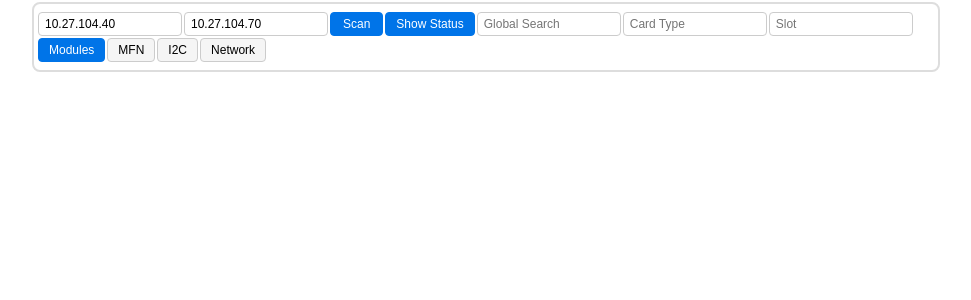
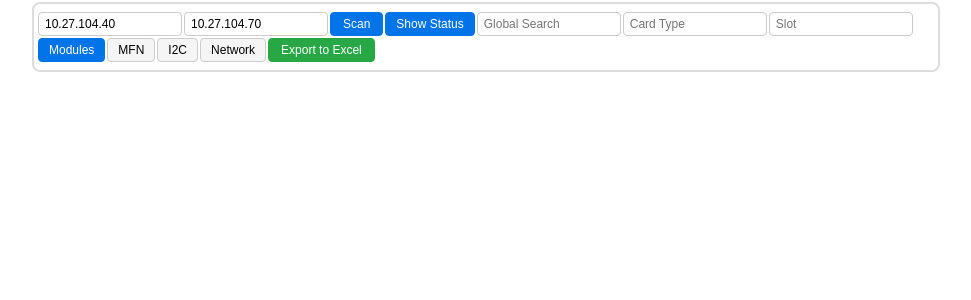
Before and after one commit to pavanpenneti/CLITesting, a React (Create React App) app: page /SNMP in a window 1280 px wide. Shown: the top 300 px of the page, without its empty margins (154-1125 px from the left). Built offline with nearby package versions, Linux system fonts and the light colour scheme.

Commit message:
added 2 fields

```diff
--- a/package.json
+++ b/package.json
@@ -16,6 +16,7 @@
     "buffer": "^6.0.3",
     "cors": "^2.8.6",
     "express": "^4.21.1",
+    "file-saver": "^2.0.5",
     "firebase": "^12.0.0",
     "ip": "^2.0.1",
     "net-snmp": "^3.15.1",
--- a/src/Screens/components/SNMPSearchTool.jsx
+++ b/src/Screens/components/SNMPSearchTool.jsx
@@ -1,6 +1,7 @@
 import { useState } from "react";
 import axios from "axios";
-
+import * as XLSX from "xlsx";
+import { saveAs } from "file-saver";
 /* ---------- HELPERS ---------- */
 const exact = (v, f) => !f || String(v) === String(f);
 const startsWith = (v, f) =>
@@ -156,6 +157,48 @@ const i2cByIP = filteredI2C.reduce((acc, m) => {
   acc[m.ip].push(m);
   return acc;
 }, {});
+const exportToExcel = () => {
+  const wb = XLSX.utils.book_new();
+
+  // Modules Sheet
+  if (modules.length > 0) {
+    const wsModules = XLSX.utils.json_to_sheet(modules);
+    XLSX.utils.book_append_sheet(wb, wsModules, "Modules");
+  }
+
+  // MFN Sheet
+  if (mfn.length > 0) {
+    const wsMFN = XLSX.utils.json_to_sheet(mfn);
+    XLSX.utils.book_append_sheet(wb, wsMFN, "MFN");
+  }
+
+  // I2C Sheet
+  if (i2c.length > 0) {
+    const wsI2C = XLSX.utils.json_to_sheet(i2c);
+    XLSX.utils.book_append_sheet(wb, wsI2C, "I2C");
+  }
+
+  // Network Sheet
+  if (networkRows.length > 0) {
+    // Map networkRows for Excel-friendly format
+    const networkData = networkRows.map(n => ({
+      IP: n.ip,
+      IPv4: n.ipv4,
+      IPv4All: Array.isArray(n.ipv4all) ? n.ipv4all.map(ip => ip.value).join(", ") : n.ipv4all,
+      Subnet: n.subnet,
+      Gateway: n.gateway,
+      IPv6: n.ipv6,
+      Prefix: n.prefix,
+      NextHop: n.nextHop
+    }));
+    const wsNetwork = XLSX.utils.json_to_sheet(networkData);
+    XLSX.utils.book_append_sheet(wb, wsNetwork, "Network");
+  }
+
+  // Save file
+  XLSX.writeFile(wb, "SNMP_Scan.xlsx");
+};
+
  return (
     <>
       {/* CONTROLS */}
@@ -236,6 +279,12 @@ const i2cByIP = filteredI2C.reduce((acc, m) => {
     >
       Network
     </button>
+  <button
+  style={{ ...styles.scanBtn, background: "#28a745", borderColor: "#28a745" }}
+  onClick={exportToExcel}
+>
+  Export to Excel
+</button>
 
 
 
@@ -373,7 +422,9 @@ const i2cByIP = filteredI2C.reduce((acc, m) => {
         "Model",
         "Serial",
         "Firmware",
-        "Total Signals"
+        "Total Signals",
+        "Model Feature",
+        "Config Ver"
       ]}
       rows={filteredI2C.map(m => [
         m.ip,
@@ -382,7 +433,9 @@ const i2cByIP = filteredI2C.reduce((acc, m) => {
         m.model,
         m.serial,
         m.firmware,
-        m.totalSignals
+        m.totalSignals,
+        m.modelFeature,
+        m.configVer
       ])}
     />
   ) : (
@@ -398,7 +451,9 @@ const i2cByIP = filteredI2C.reduce((acc, m) => {
             "Model",
             "Serial",
             "Firmware",
-            "Total Signals"
+            "Total Signals",
+        "Model Feature",
+        "Config Ver"
           ]}
           rows={i2cByIP[ip].map(m => [
             m.slot,
@@ -406,7 +461,9 @@ const i2cByIP = filteredI2C.reduce((acc, m) => {
             m.model,
             m.serial,
             m.firmware,
-            m.totalSignals
+            m.totalSignals,
+            m.modelFeature,
+        m.configVer
           ])}
         />
       )))
```
Also changed, not shown: 2 other files (tests, documents, lock files or other folders).
